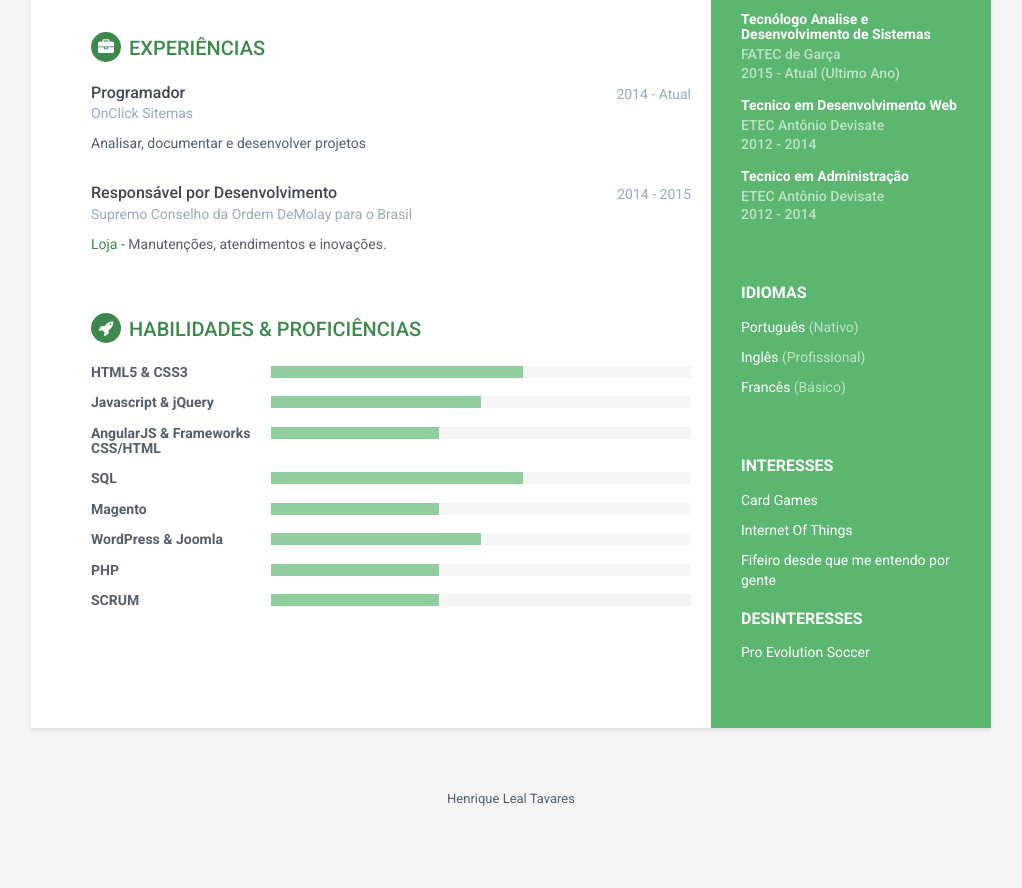
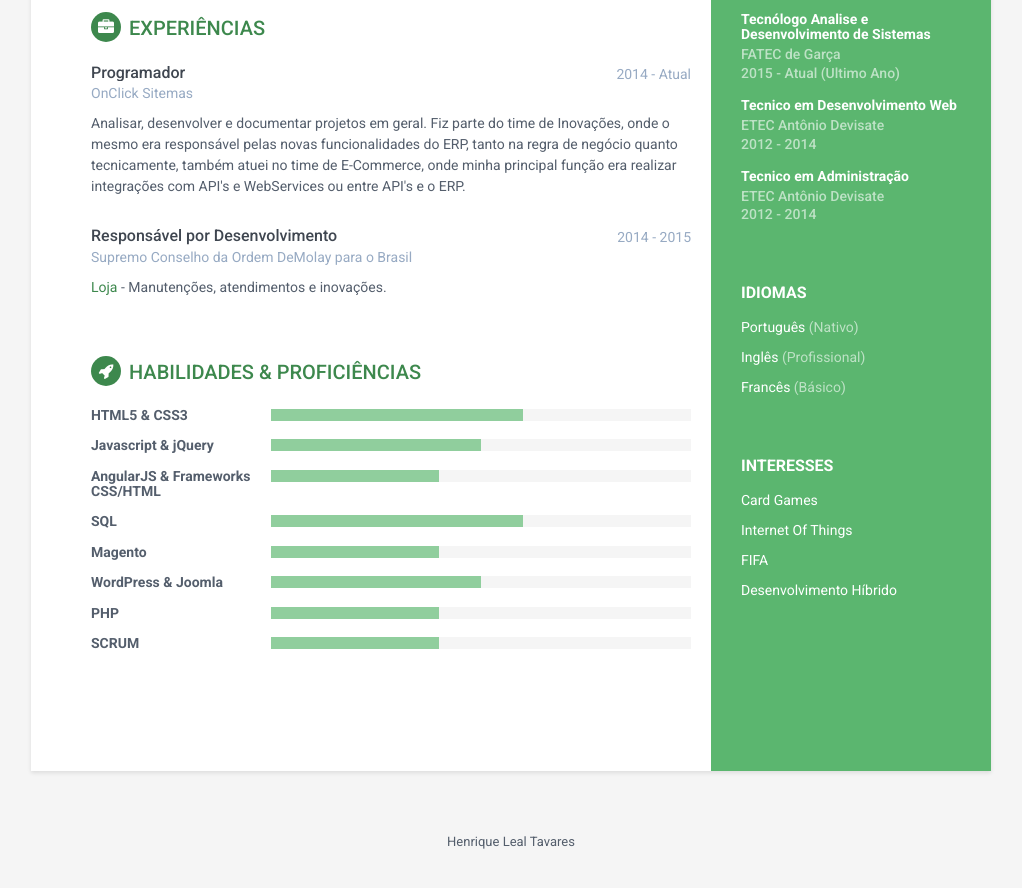
Before and after one commit to HenriqueLeal/curriculo, a plain HTML site: page index.html in a window 1280 px wide. Shown: the part 708-1596 px from the top of the page, without its empty margins (129-1151 px from the left). Drawn offline with Linux system fonts and the light colour scheme.

Commit message:
manutenção no curriculo

```diff
--- a/index.html
+++ b/index.html
@@ -75,12 +75,9 @@
                 <ul class="list-unstyled interests-list">
                     <li>Card Games</li>
                     <li>Internet Of Things</li>
-                    <li>Fifeiro desde que me entendo por gente</li>
+                    <li>FIFA</li>
+                    <li>Desenvolvimento Híbrido</li>
                 </ul><br />
-				<h2 class="container-block-title">Desinteresses</h2>
-				<ul class="list-unstyled interests-list">
-				   <li>Pro Evolution Soccer</li>
-				</ul>
             </div>
 
         </div>
@@ -122,7 +119,7 @@
                            </li>
                            <i class="fa fa-link"></i><a href="http://fibbauru.br/site/conteudo/jornada-cientifica-fib?menu_id=182"><b> Programação de Trabalhos na área de Ciência da Computação</b></a>
                        </ul>
-                       Tenho objetivo de um dia conseguir vencer a temporada 1 no FIFA, de atuar no desenvolvimento de aplicações Web, principalmente vinculadas ao E-Commerce, pois é um interesse desde o ensino técnico, onde desenvolvi uma interface E-Commerce como trabalho de conclusão e aumentar minha experiência profissional na área.
+                       Atuar no desenvolvimento de aplicações Web, principalmente vinculadas ao E-Commerce, pois é um interesse desde o ensino técnico, onde desenvolvi uma interface E-Commerce como trabalho de conclusão e aumentar minha experiência profissional na área.
                     </p>
                 </div>
             </section>
@@ -139,7 +136,10 @@
                         <div class="company">OnClick Sitemas</div>
                     </div>
                     <div class="details">
-                        <p>Analisar, documentar e desenvolver projetos</p>
+                        <p>Analisar, desenvolver e documentar projetos em geral. Fiz parte do time de Inovações, onde o mesmo era responsável
+                           pelas novas funcionalidades do ERP, tanto na regra de negócio quanto tecnicamente, também atuei no time de E-Commerce, onde
+                           minha principal função era realizar integrações com API's e WebServices ou entre API's e o ERP.
+                        </p>
                     </div>
                 </div>
 
```
Also changed, not shown: favicon.ico (deleted).
